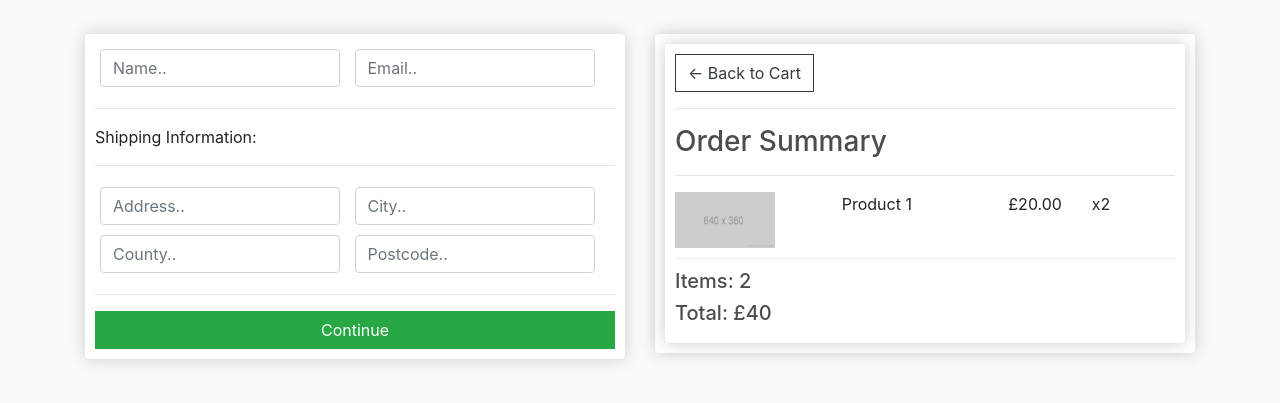
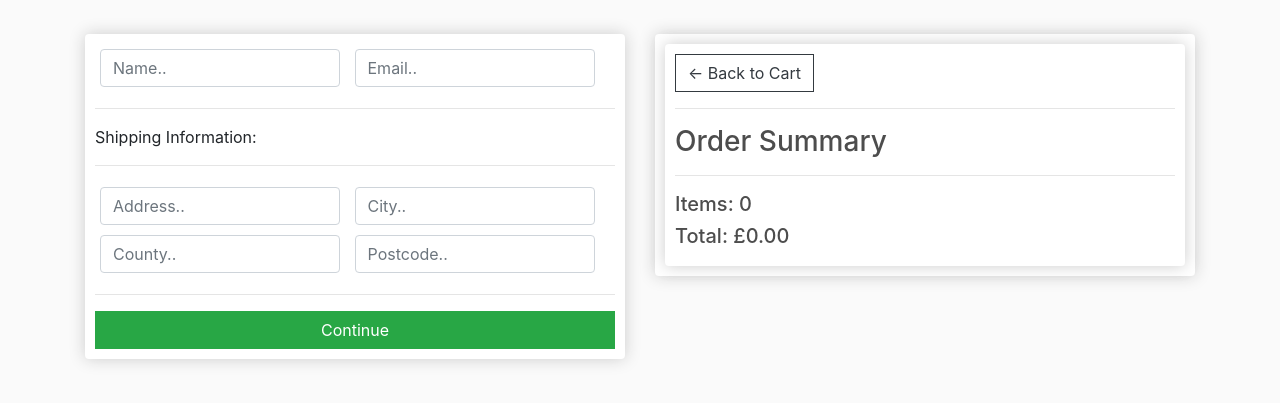
Before and after one commit to Lukasrid/ecommerce-project, a Django app: page /checkout/ in a window 1280 px wide. Shown: the part 57-460 px from the top of the page. Run offline with Django 4.2, Linux system fonts and the light colour scheme; some libraries are stand-ins or nearby versions.

Commit message:
render out checkout page

```diff
--- a/ecommerce/store/templates/store/checkout.html
+++ b/ecommerce/store/templates/store/checkout.html
@@ -47,14 +47,17 @@
                 <hr />
                 <h3>Order Summary</h3>
                 <hr />
+                {% for item in items %}
                 <div class="cart-row">
-                    <div style="flex: 2"><img class="row-image" src="{% static 'images/placeholder.png' %}" /></div>
-                    <div style="flex: 2"><p>Product 1</p></div>
-                    <div style="flex: 1"><p>£20.00</p></div>
-                    <div style="flex: 1"><p>x2</p></div>
+                    <div style="flex: 2"><img class="row-image" src="{{item.book.imageURL}}" /></div>
+                    <div style="flex: 2"><p>{{item.book.title}}</p></div>
+                    <div style="flex: 1"><p>£{{item.book.price|floatformat:2}}</p></div>
+                    <div style="flex: 1"><p>x{{item.quantity}}</p></div>
                 </div>
-                <h5>Items: 2</h5>
-                <h5>Total: £40</h5>
+                {% endfor %}
+
+                <h5>Items: {{order.get_cart_items}}</h5>
+                <h5>Total: £{{order.get_cart_total|floatformat:2}}</h5>
             </div>
         </div>
     </div>
--- a/ecommerce/store/views.py
+++ b/ecommerce/store/views.py
@@ -23,5 +23,14 @@ def cart(request):
 	return render(request, 'store/cart.html', context)
 
 def checkout(request):
-	context = {}
+	if request.user.is_authenticated:
+		customer = request.user.customer
+		order, created = Order.objects.get_or_create(customer=customer, complete=False)
+		items = order.orderitem_set.all()
+	else:
+		#Create empty cart for now for non-logged in user
+		items = []
+		order = {'get_cart_total':0, 'get_cart_items':0}
+
+	context = {'items':items, 'order':order}
 	return render(request, 'store/checkout.html', context)
```
